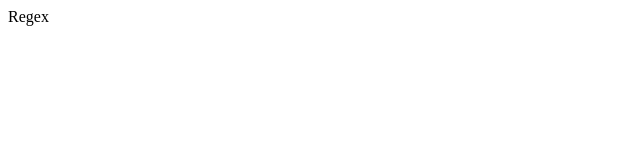
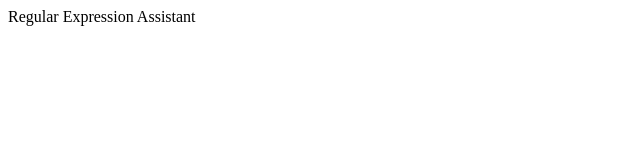
Before and after one commit to achintyaakumar/MiniProject1, a plain HTML site: page index.html in a window 1280 px wide. Shown: the whole page, without its empty margins (0-640 px from the left). Drawn offline with Linux system fonts and the light colour scheme.

Commit message:
updated html

```diff
--- a/index.html
+++ b/index.html
@@ -1 +1,11 @@
-<html>Regex</html>
+<!DOCTYPE html>
+<html lang="en">
+
+<head>
+    <title>Regular Expression Assistant</title>
+    <link rel="stylesheet" type="text/css" href="mini.css">
+</head>
+
+<header class="masthead">
+    <div id="title">Regular Expression Assistant</div>
+</header>
```
